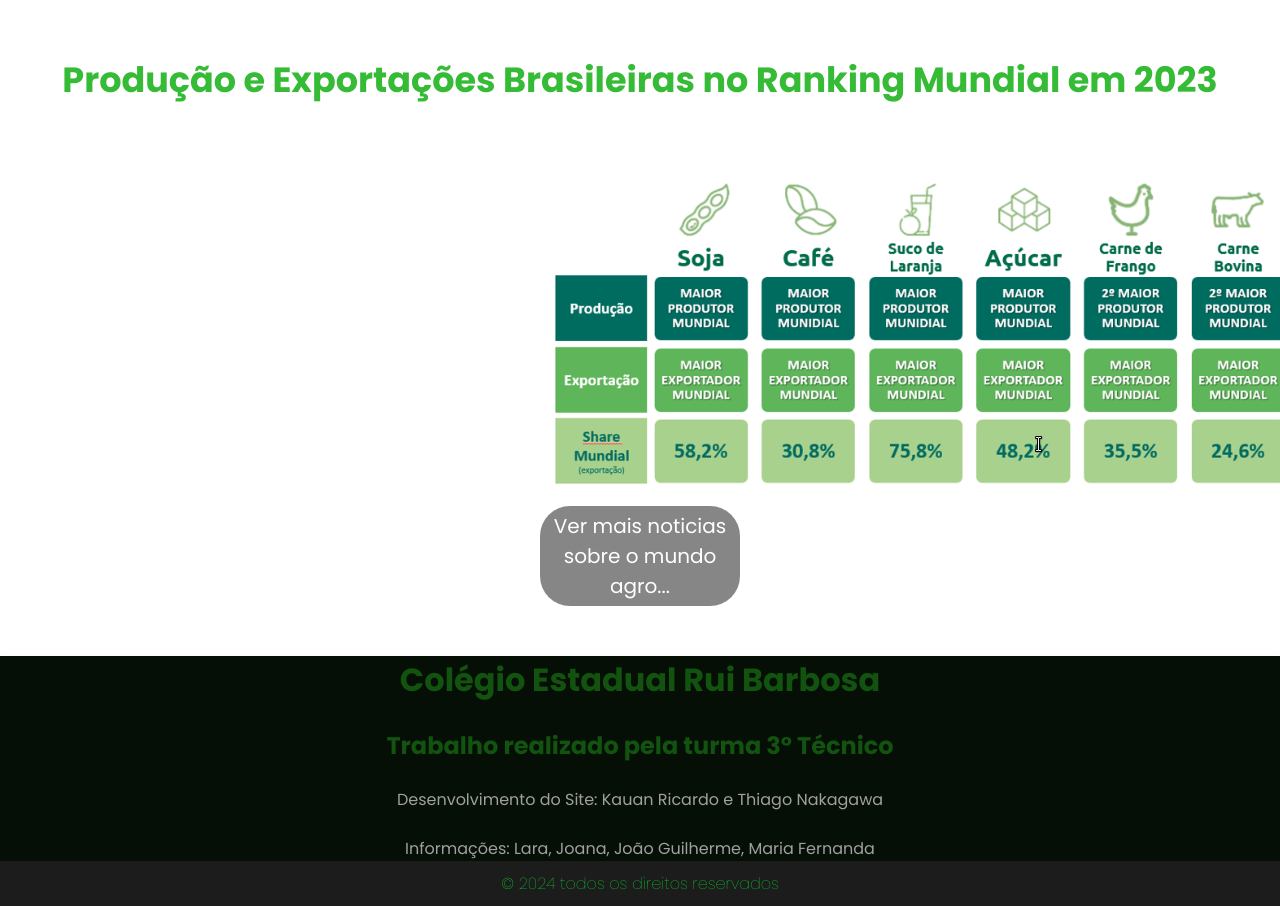
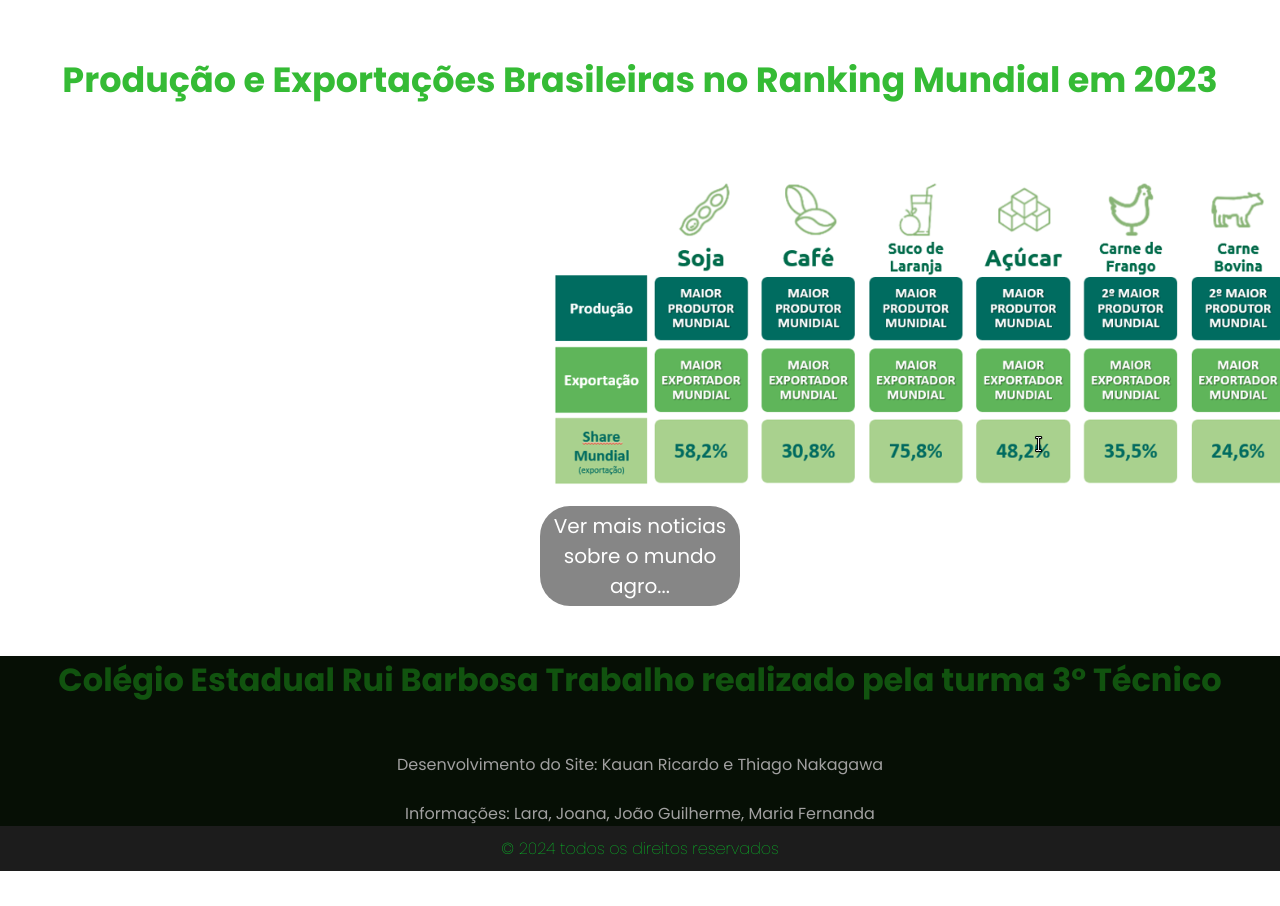
Before and after one commit to 1kkaun/Do-agro-ao-mundo-AgroJDS, a plain HTML site: page index.html in a window 1280 px wide. Shown: the part 2397-3303 px from the top of the page. After the commit the page ends 3268 px from the top, so only its background shows below. Drawn offline with nearby package versions, Linux system fonts and the light colour scheme.

Commit message:
confirmar

```diff
--- a/index.html
+++ b/index.html
@@ -53,8 +53,10 @@
 
    <footer>
         <div id="footer_turma">
-            <h1>Colégio Estadual Rui Barbosa</h1>
-            <h2>Trabalho realizado pela turma 3° Técnico</h2>
+            <h1>Colégio Estadual Rui Barbosa
+                Trabalho realizado pela turma 3° Técnico
+            </h1>
+            <h2></h2>
             <p>Desenvolvimento do Site: Kauan Ricardo e Thiago Nakagawa</p>
             <p>Informações: Lara, Joana, João Guilherme, Maria Fernanda </p>
         </div>
```
